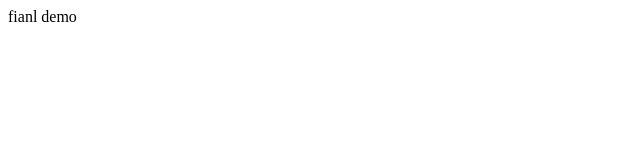
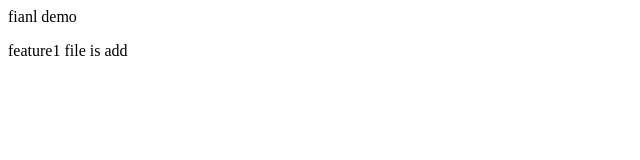
Before and after one commit to sahar33pk/finagitdemo, a plain HTML site: page index.html in a window 1280 px wide. Shown: the whole page, without its empty margins (0-640 px from the left). Drawn offline with Linux system fonts and the light colour scheme.

Commit message:
feature1 add

```diff
--- a/index.html
+++ b/index.html
@@ -1 +1,2 @@
 <p>fianl demo</p>
+<p>feature1 file is add</p>
```
